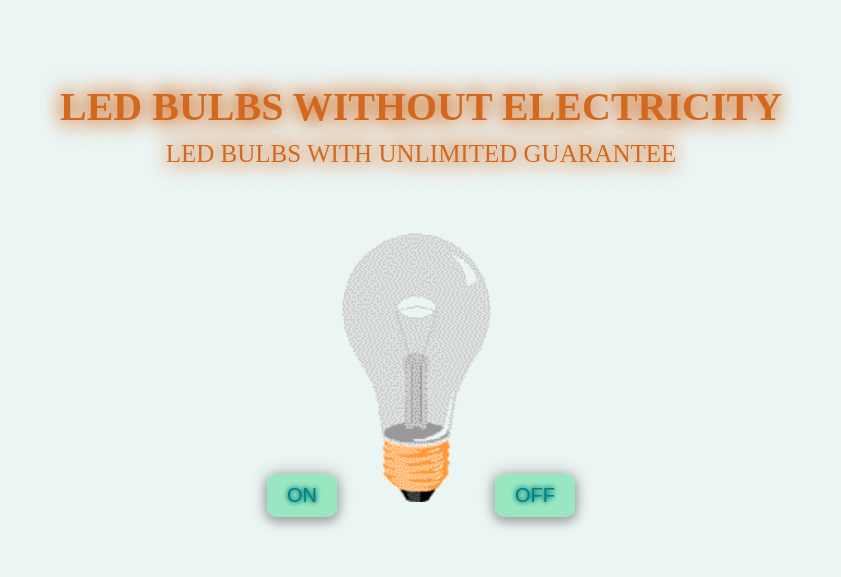
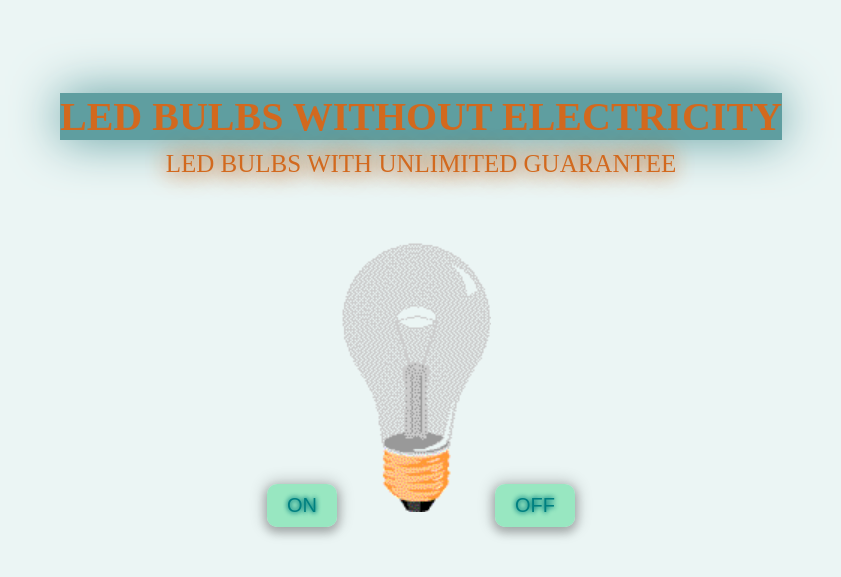
Before and after one commit to developerarif01/bulbs, a plain HTML site: page index.html in a window 1280 px wide. Shown: the part 197-774 px from the top of the page, without its empty margins (219-1060 px from the left). Drawn offline with Linux system fonts and the light colour scheme.

Commit message:
Update style.css

```diff
--- a/style.css
+++ b/style.css
@@ -43,9 +43,12 @@ button:hover {
 }
 
 .text h2 {
+    display: inline-block;
     margin: 10px 0;
     font-size: 40px;
-    text-shadow: 0px 5px 20px,0px -5px 20px;
+    background-color: cadetblue;
+    box-shadow: 0 0 50px cadetblue;
+
 }
 .text p{
    font-size: 25px;
```
